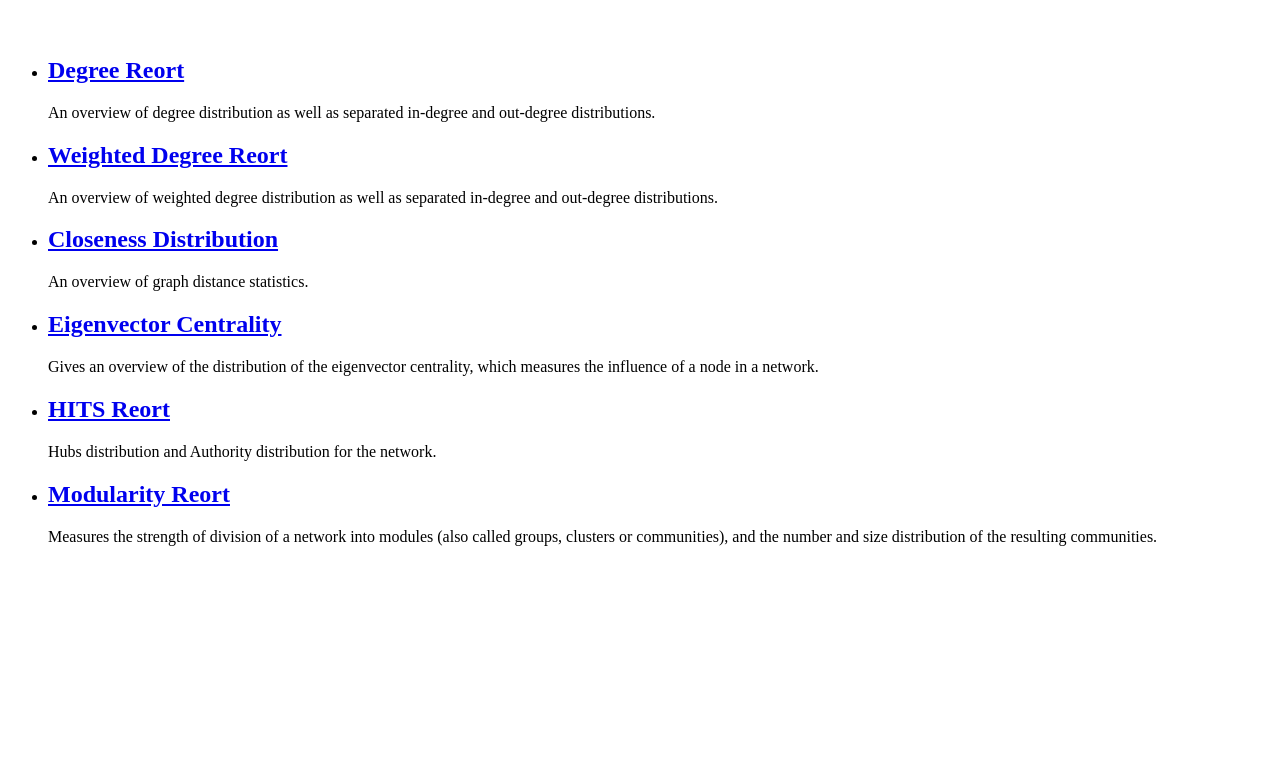
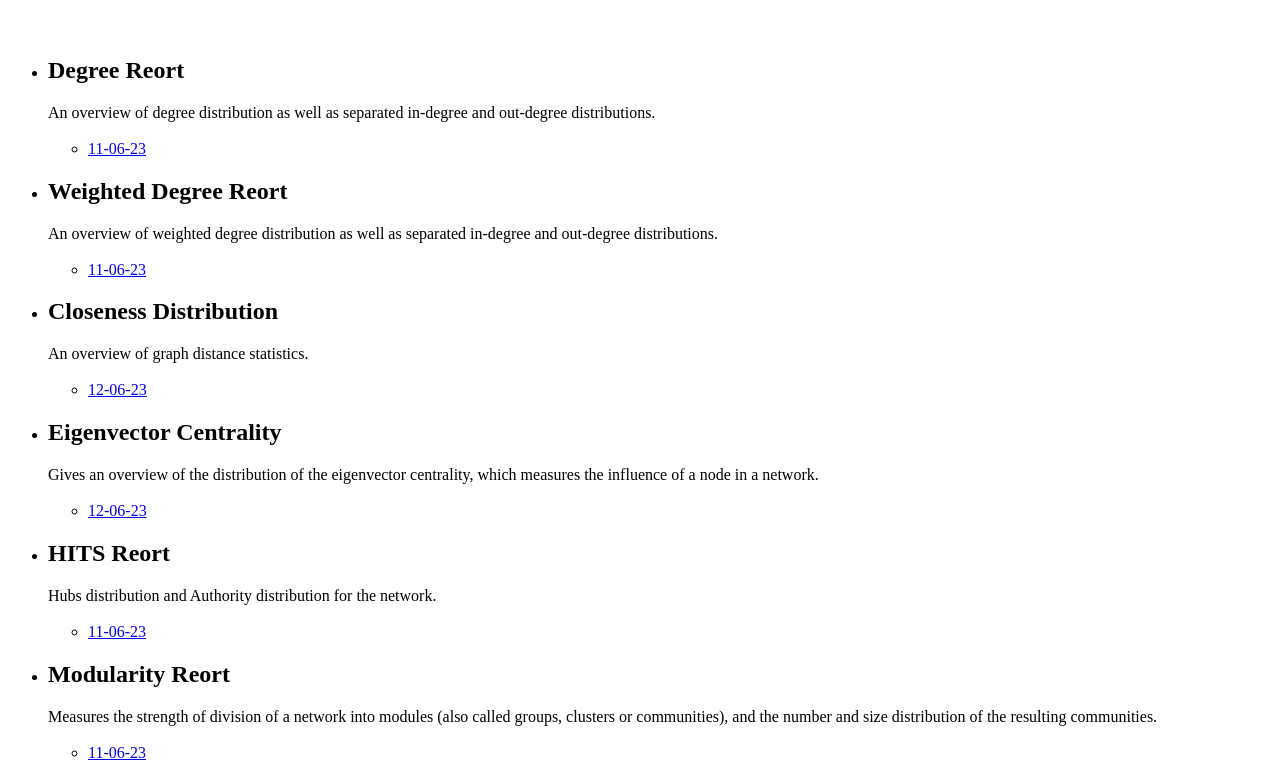
Before and after one commit to soshianse/Domain-Reputation-Measure, a plain HTML site: page index.html in a window 1280 px wide. Shown: the part 87-865 px from the top of the page. Before the commit the page ends 800 px from the top, so only its background shows below. Drawn offline with Linux system fonts and the light colour scheme.

Commit message:
Add existing file

```diff
--- a/index.html
+++ b/index.html
@@ -4,12 +4,36 @@
 <h1>Statistical Reports on the BGP Network</h1>
 &nbsp
 <ul>
-  <li><h2><A href="./Average Degree/11-06-23/report.html ">Degree Reort</A></h2> An overview of degree distribution as well as separated in-degree and out-degree distributions.</li>
-  <li><h2><A href="./Average Weighted Degree/11-06-23/report.html ">Weighted Degree Reort</A></h2>An overview of weighted degree distribution as well as separated in-degree and out-degree distributions.</li>
-  <li><h2><A href="./Closeness Distribution/12-06-23/report.html ">Closeness Distribution</A></h2>An overview of graph distance statistics.</li>
-  <li><h2><A href="./Eigenvector Centrality/12-06-23/report.html ">Eigenvector Centrality</A></h2> Gives an overview of the distribution of the eigenvector centrality, which measures the influence of a node in a network.</li>
-  <li><h2><A href="./HITS Report/11-06-23/report.html ">HITS Reort</A></h2>Hubs distribution and Authority distribution for the network.</li>
-  <li><h2><A href="./Modularity Report/12-06-23/report.html ">Modularity Reort</A></h2>Measures the strength of division of a network into modules (also called groups, clusters or communities), and the number and size distribution of the resulting communities.</li>
+  <li><h2>Degree Reort</h2> An overview of degree distribution as well as separated in-degree and out-degree distributions.</li>
+  &nbsp
+  <ul>
+  <li><A href="./Average Degree/11-06-23/report.html "> 11-06-23</A></li>
+  </ul>
+  <li><h2>Weighted Degree Reort</h2>An overview of weighted degree distribution as well as separated in-degree and out-degree distributions.</li>
+   &nbsp
+  <ul>
+  <li><A href="./Average Weighted Degree/12-06-23/report.html "> 11-06-23</A></li>
+  </ul>
+  <li><h2>Closeness Distribution</h2>An overview of graph distance statistics.</li>
+    &nbsp
+  <ul>
+  <li><A href="./Closeness Distribution/12-06-23/report.html "> 12-06-23</A></li>
+  </ul>
+  <li><h2>Eigenvector Centrality</h2> Gives an overview of the distribution of the eigenvector centrality, which measures the influence of a node in a network.</li>
+    &nbsp
+  <ul>
+  <li><A href="./Eigenvector Centrality/12-06-23/report.html "> 12-06-23</A></li>
+  </ul>
+  <li><h2>HITS Reort</h2>Hubs distribution and Authority distribution for the network.</li>
+    &nbsp
+  <ul>
+  <li><A href="./HITS Report/11-06-23/report.html "> 11-06-23</A></li>
+  </ul>
+  <li><h2>Modularity Reort</h2>Measures the strength of division of a network into modules (also called groups, clusters or communities), and the number and size distribution of the resulting communities.</li>
+  &nbsp
+  <ul>
+  <li><A href="./HITS Report/11-06-23/report.html "> 11-06-23</A></li>
+  </ul>
 </ul>
 </body>
 
```
